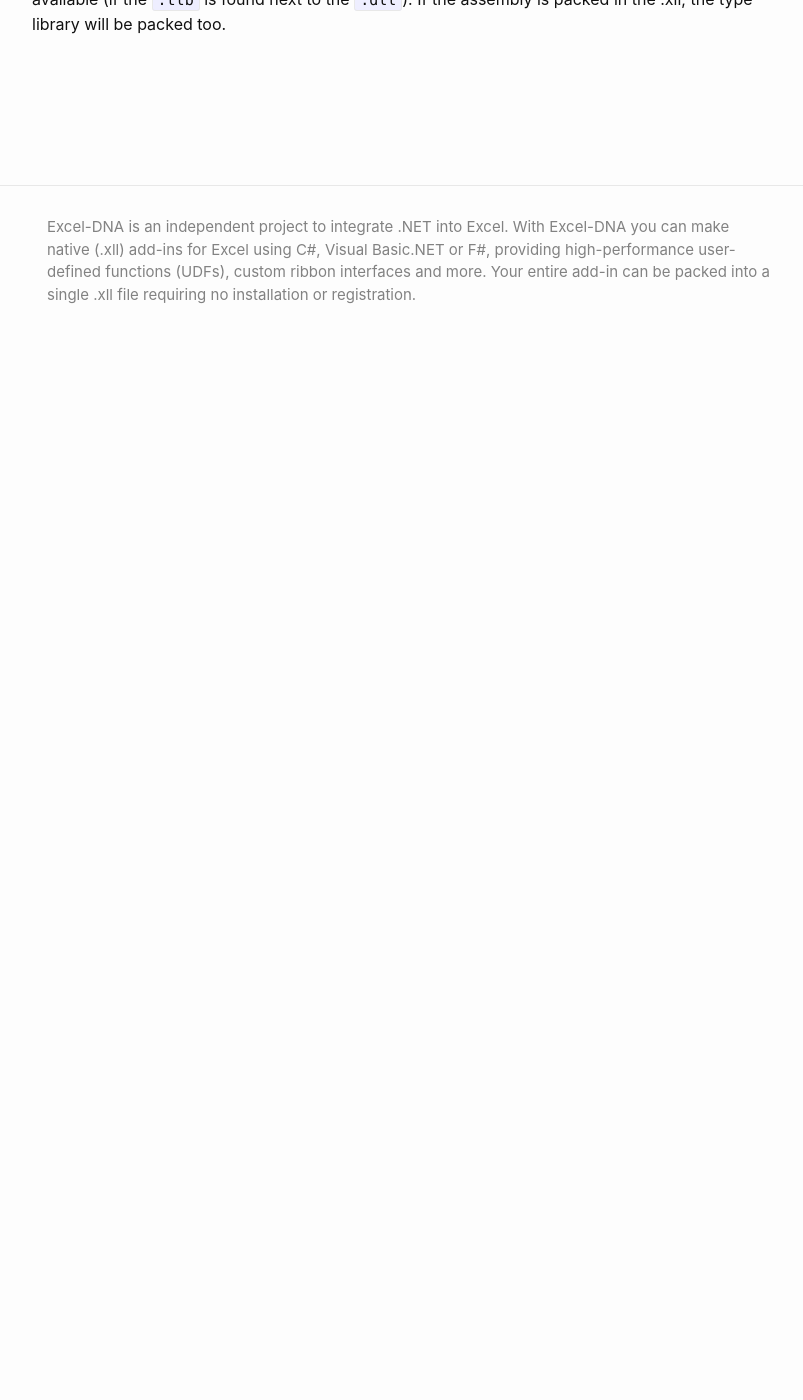
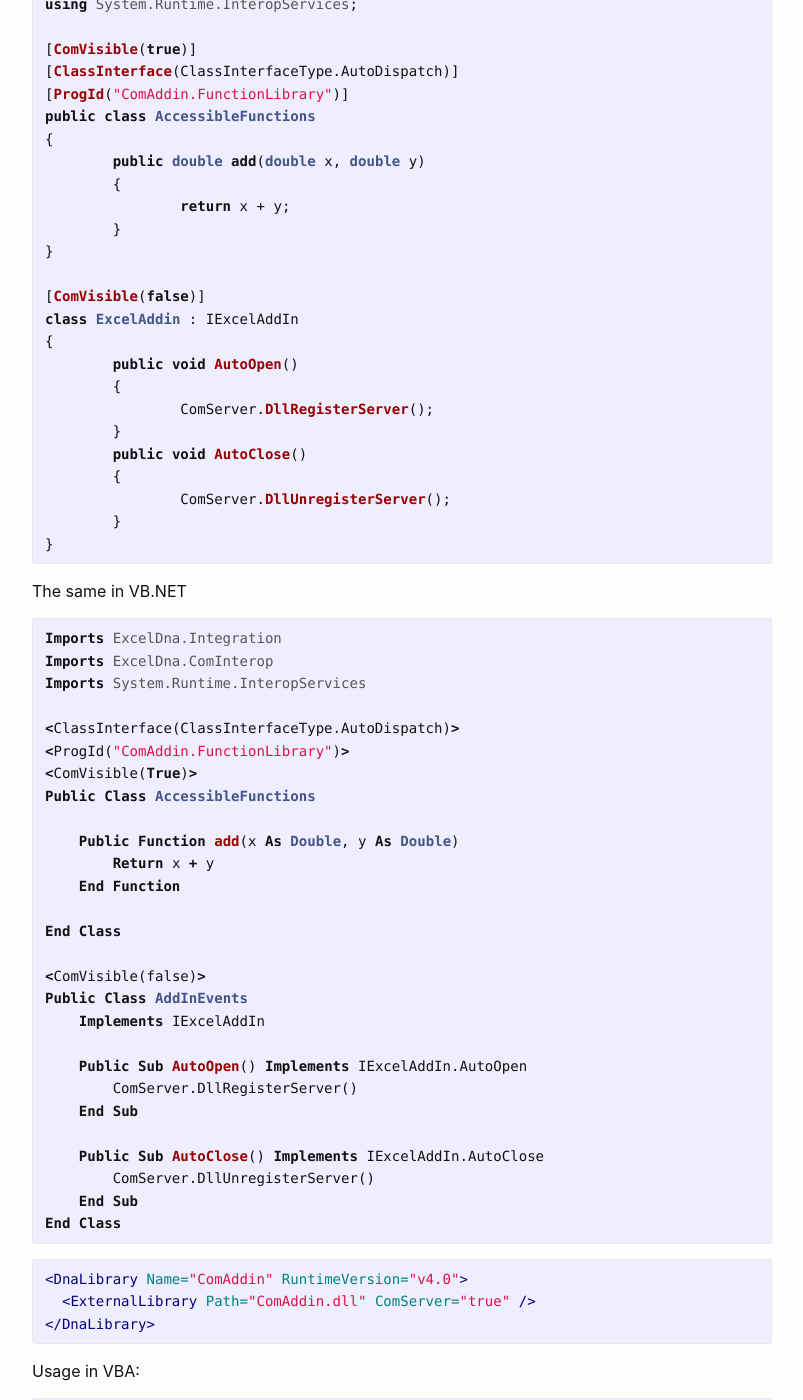
Before and after one commit to Excel-DNA/docs.excel-dna.net, a Jekyll site: the page built from com-server-support.md, in a window 1280 px wide and 1400 px high, scrolled down 1034 px. Shown: the whole window, without its empty margins (238-1041 px from the left). Built offline with Jekyll 4.4.1, drawn with Linux system fonts in a browser that asks for light colours; some of the changed text lies outside the part shown.

Commit message:
enhanced com-server-support documentation (#9)
* enhanced com-server-support documentation
* added Datepicker to the projects/tools

````diff
--- a/com-server-support.md
+++ b/com-server-support.md
@@ -21,7 +21,92 @@ COM visible classes in `ExternalLibrary` tags marked `ComServer="true"`, and COM
 These classes are (persistently) registered by calling `regsvr32 <MyAddin>.xll` or dynamically by the add-in (for example in an `AutoOpen` method) by calling `ComServer.DllRegisterServer()`, and
 unregistered by `regsvr32 /u <MyAddin>.xll` or by `ComServer.DllUnregisterServer()`.
 
+Following are short examples both in C-Sharp and VB, these only demonstrate the unreferenced (late-bound) technique:
+
+```csharp
+using ExcelDna.Integration;
+using ExcelDna.ComInterop;
+using System.Runtime.InteropServices;
+
+[ComVisible(true)]
+[ClassInterface(ClassInterfaceType.AutoDispatch)]
+[ProgId("ComAddin.FunctionLibrary")]
+public class AccessibleFunctions
+{
+	public double add(double x, double y)
+	{
+		return x + y;
+	}
+}
+
+[ComVisible(false)]
+class ExcelAddin : IExcelAddIn
+{
+	public void AutoOpen()
+	{
+		ComServer.DllRegisterServer();
+	}
+	public void AutoClose()
+	{
+		ComServer.DllUnregisterServer();
+	}
+}
+```
+
+The same in VB.NET
+
+```vb
+Imports ExcelDna.Integration
+Imports ExcelDna.ComInterop
+Imports System.Runtime.InteropServices
+
+<ClassInterface(ClassInterfaceType.AutoDispatch)>
+<ProgId("ComAddin.FunctionLibrary")>
+<ComVisible(True)>
+Public Class AccessibleFunctions
+
+    Public Function add(x As Double, y As Double)
+        Return x + y
+    End Function
+
+End Class
+
+<ComVisible(false)>
+Public Class AddInEvents
+    Implements IExcelAddIn
+
+    Public Sub AutoOpen() Implements IExcelAddIn.AutoOpen
+        ComServer.DllRegisterServer()
+    End Sub
+
+    Public Sub AutoClose() Implements IExcelAddIn.AutoClose
+        ComServer.DllUnregisterServer()
+    End Sub
+End Class
+```
+
+```xml
+<DnaLibrary Name="ComAddin" RuntimeVersion="v4.0">
+  <ExternalLibrary Path="ComAddin.dll" ComServer="true" />
+</DnaLibrary>
+```
+
+Usage in VBA:
+
+```vb
+Option Explicit
+
+Sub tester()
+    Dim lib As Object: Set lib = CreateObject("ComAddin.FunctionLibrary")
+    Debug.Print lib.Add(12, 13)
+    Set lib = Nothing
+End Sub
+```
+
+The VB.Net example is also available in the Samples repository [ComServerVB](https://github.com/Excel-DNA/Samples/tree/master/ComServerVB) after building it, start Excel by opening bin/release/ComAddin.xll or ComAddin64.xll (depending on your bitness) and enter the code under "Usage in VBA:" somewhere.
+
 Such classes can be accessed directly as RTD servers or from VBA using `CreateObject("MyServer.ItsProgId")`, and will be loaded in the add-in's AppDomain.
 (The add-in need not be loaded for registered classes to be accessed through COM.)
 
 A type library (.tlb) can be created for the assembly using tlbexp.exe, and will be registered if available (if the `.tlb` is found next to the `.dll`). If the assembly is packed in the .xll, the type library will be packed too.
+An example for this can be found in [DnaComServer](https://github.com/Excel-DNA/Samples/tree/master/DnaComServer).
````
Also changed, not shown: index.md (+1 -0 lines).
